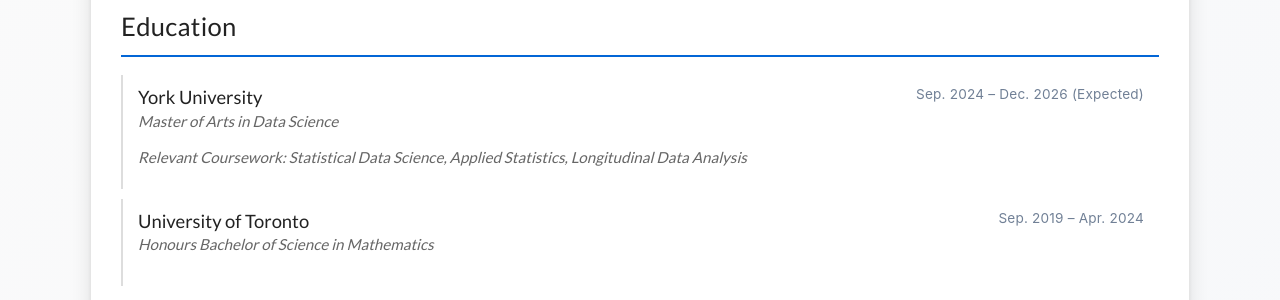
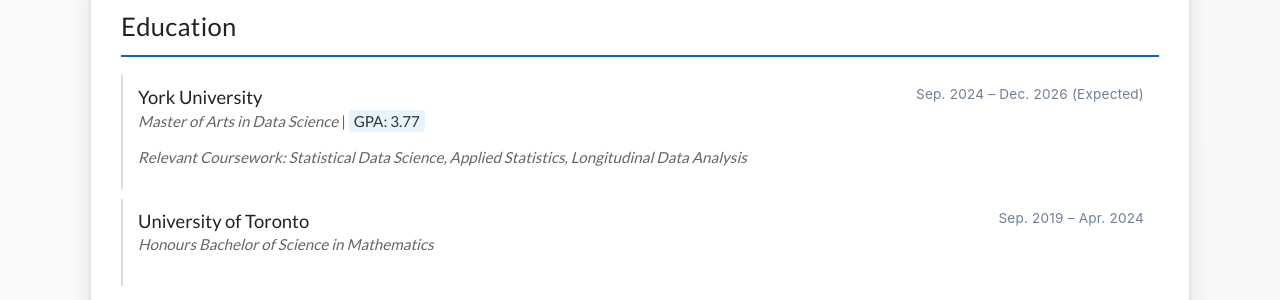
Before and after one commit to danieldema/cloud-resume, a Flask app: page / in a window 1280 px wide. Shown: the part 201-501 px from the top of the page. Run offline with Flask 3, Linux system fonts and the light colour scheme; data that the repository does not hold is empty.

Commit message:
added gpa

```diff
--- a/templates/index.html
+++ b/templates/index.html
@@ -551,7 +551,7 @@
                     <div class="item-header">
                         <div>
                             <div class="item-title">York University</div>
-                            <div class="item-subtitle">Master of Arts in Data Science</div>
+                            <div class="item-subtitle">Master of Arts in Data Science <span style="font-style: normal;">| <span class="highlight">GPA: 3.77</span></span></div>
                         </div>
                         <div class="item-date">Sep. 2024 – Dec. 2026 (Expected)</div>
                     </div>
```
Also changed, not shown: 1 other file.
